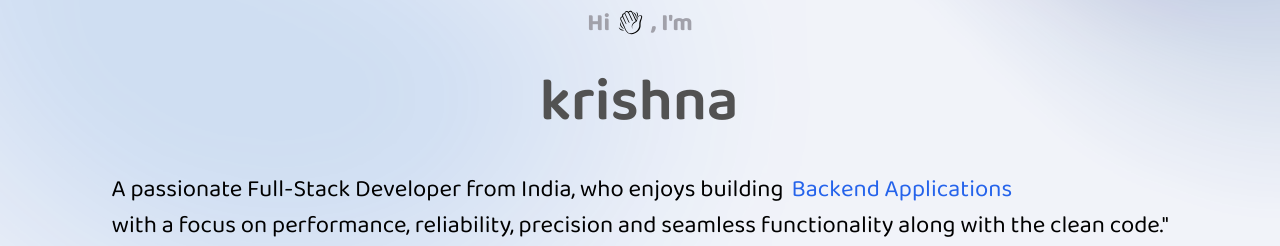
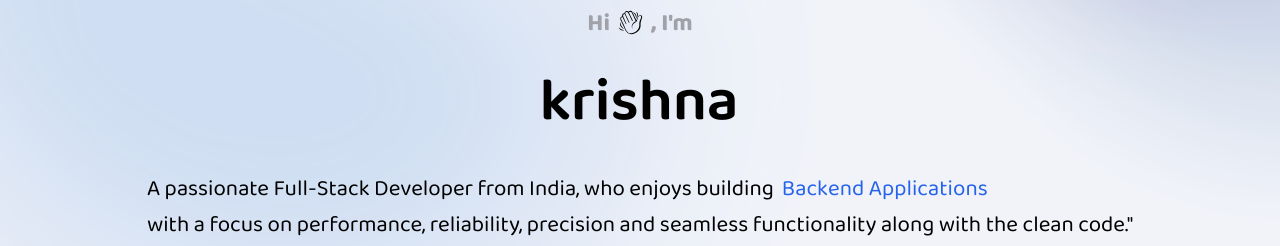
Before and after one commit to cybergaz/cybergaz.me, a Next.js app: page / in a window 1280 px wide. Shown: the part 554-800 px from the top of the page. Built offline with nearby package versions, Linux system fonts and the light colour scheme; what tailwindcss-intersect, tailwindcss-motion would draw is missing.

Commit message:
chore: minor changes

```diff
--- a/app/about/page.tsx
+++ b/app/about/page.tsx
@@ -5,12 +5,13 @@ import { cn } from "@/lib/utils";
 import Image from "next/image";
 
 export default function About() {
+
     return (
         <section className=" pt-40 text-lg px-5 mx-auto flex flex-col justify-center items-center gap-8 max-w-6xl min-w-72">
 
             <div className="text-3xl font-semibold">WHO AM I</div>
             <AboutMe />
-            <div>random quote or random talk (in half width box)</div>
+            {/* <div>random quote or random talk (in half width box)</div> */}
             <span className="h-px w-[100%] bg-gradient-to-r from-transparent via-blue-500/80 to-transparent transition-opacity duration-500 group-hover:opacity-40" />
 
             <div className="text-3xl font-semibold">WHAT I KNOW</div>
--- a/app/page.tsx
+++ b/app/page.tsx
@@ -42,13 +42,13 @@ export default function Home() {
                             <Image src="/images/handwave.svg" className="stroke-sky-50 dark:invert bg-transparent sm:w-5" width={25} height={25} alt="wave hand" />
                             <span>, I'm </span>
                         </div>
-                        <div className="flex w-full justify-center text-6xl cmid:text-5xl [@media(max-width:640px)]:text-4xl -ml-0.5 font-semibold font-baloo text-neutral-600 dark:text-neutral-400">
+                        <div className="flex w-full justify-center text-6xl cmid:text-5xl [@media(max-width:640px)]:text-4xl -ml-0.5 font-semibold font-baloo text-foreground">
                             {/* <FlipWords words={names} className="ml-5 sm:ml-1 " duration={5000} /> <br /> */}
                             <TextReveal text="krishna" revealText="< cybergaz />" />
                         </div>
                     </div>
                     <div
-                        className=" motion-blur-in-md motion-delay-700 motion-duration-1000 flex flex-col justify-center items-center text-2xl csm:text-center [@media(max-width:640px)]:text-left sm:text-xl csm:leading-8 leading-9 font-baloo dark:text-neutral-400 "
+                        className=" motion-blur-in-md motion-delay-700 motion-duration-1000 flex flex-col justify-center items-center text-[1.4rem] csm:text-center [@media(max-width:640px)]:text-left sm:text-xl csm:leading-8 leading-9 font-baloo dark:text-neutral-400 "
                     // initial={{ opacity: 0, y: 50 }}
                     // animate={{ opacity: 1, y: 0 }}
                     // transition={{ duration: 0.5, delay: 0.5 }}
--- a/components/footer.tsx
+++ b/components/footer.tsx
@@ -4,7 +4,7 @@ export default () => {
     return (
 
         <footer className=" mt-20 sm:mt-32 mb-5 sm:mb-20 px-5 sm:px-2 h-20 csm:h-[4.5rem] flex justify-between items-center font-baloo font-normal ">
-            <div className="flex sm:flex-col sm:gap-8 justify-between items-center w-[80rem] mx-auto rounded-2xl px-5 sm:px-3 py-2 bg-foreground/[0.03] shadow-md">
+            <div className="flex sm:flex-col sm:gap-8 justify-between items-center w-[80rem] mx-auto rounded-2xl px-5 sm:px-3 py-2 bg-foreground/[0.03] sm:bg-foreground/5 shadow-md">
 
                 <div>© 2024 Gaz</div>
                 <div className="flex flex-col">
--- a/components/header.tsx
+++ b/components/header.tsx
@@ -16,7 +16,7 @@ export default () => {
     return (
         <>
             <header className="fixed z-40 w-screen px-5 mt-1 sm:px-2 h-20 csm:h-[4.5rem] flex justify-between items-center text-base" >
-                <nav className="flex justify-between items-center w-[80rem] mx-auto rounded-2xl px-5 sm:px-3 py-2.5 csm:py-2 bg-foreground/[0.03] backdrop-blur-md shadow-md">
+                <nav className="flex justify-between items-center w-[80rem] mx-auto rounded-2xl px-5 sm:px-3 py-2.5 csm:py-2 bg-foreground/[0.03] sm:bg-foreground/5 backdrop-blur-md shadow-md">
                     <Logo />
                     <NavLinksContainer setIsOpen={setIsOpen} />
                     <ExtraLinks />
@@ -123,7 +123,7 @@ const MobileNav: React.FC<{ setIsOpen: (isOpen: boolean) => void }> = ({ setIsOp
     <>
         <div className="fixed inset-0 z-20 h-screen w-screen " onClick={() => setIsOpen(false)} />
         <div
-            className={cn(" motion-preset-slide-down-sm bg-foreground/10 z-30 backdrop-blur-md rounded-xl fixed flex gap-3.5 justify-center items-center text-center inset-0 h-[60svh] max-w-[90svw] max-h-[90svh] m-auto")}
+            className={cn("fixed motion-preset-slide-left-md bg-zinc-300/40 dark:bg-zinc-600/20 z-30 backdrop-blur-lg border border-foreground/20 shadow-lg rounded-xl flex gap-3.5 justify-center items-center text-center inset-0 h-[45svh] max-w-[95svw] max-h-[90svh] top-20 mx-auto")}
         // initial={{ opacity: 0, y: -20 }}
         // animate={{ opacity: 1, y: 0, }}
         // transition={{ duration: 0.3 }}
```
